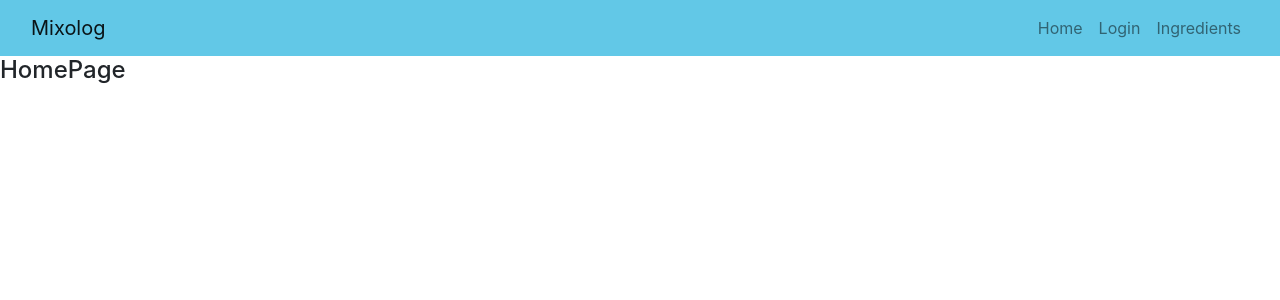
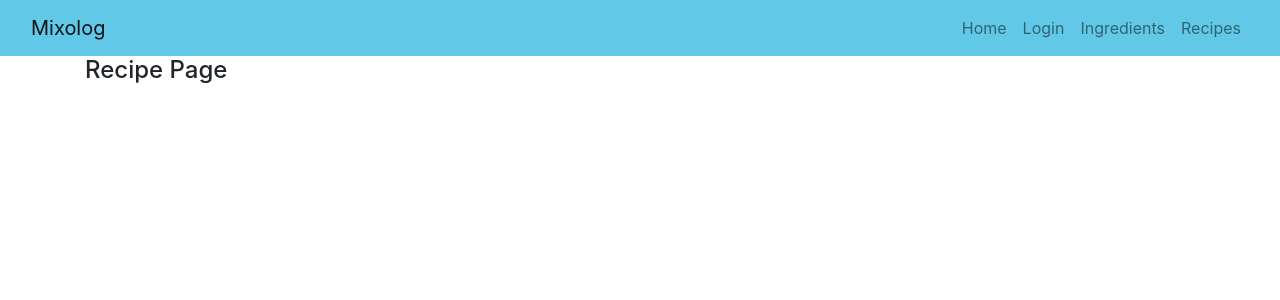
Before and after one commit to bsung03/mixology_2.0, a React (Create React App) app in the folder mixology-master/: page /recipes in a window 1280 px wide. Shown: the top 300 px of the page. Built offline with nearby package versions, Linux system fonts and the light colour scheme.

Commit message:
recipe page init

```diff
--- a/mixology-master/src/App.js
+++ b/mixology-master/src/App.js
@@ -6,6 +6,7 @@ import HomePage from './pages/homepage';
 import axios from 'axios';
 import LoginPage from './pages/loginPage';
 import IngredientsPage from './pages/ingredientsPage';
+import RecipePage from './pages/recipePage';
 
 
 class App extends React.Component {
@@ -35,6 +36,7 @@ class App extends React.Component {
                     <Link className="nav-link" to="/">Home</Link>
                     <Link className="nav-link" to="/login">Login</Link>
                     <Link className="nav-link" to="/ingredients">Ingredients</Link>
+                    <Link className="nav-link" to="/recipes">Recipes</Link>
                 </Nav>
               </Navbar.Collapse>
             </Navbar>
@@ -48,6 +50,10 @@ class App extends React.Component {
 
           <Route path="/login">
            <LoginPage/>
+          </Route>
+
+          <Route path="/recipes">
+            <RecipePage/>
           </Route>
 
           <Route path="/">
--- /dev/null
+++ b/mixology-master/src/pages/recipePage.js
@@ -0,0 +1,27 @@
+import React, {Component} from 'react';
+import "bootstrap/dist/css/bootstrap.min.css"
+import axios from 'axios';
+import { Button, Form, Table } from 'react-bootstrap';
+
+
+class RecipePage extends Component {
+    constructor(props){
+        super(props)
+        this.state = {
+            allrecipes : []
+        }
+
+    }
+
+
+
+    render() {
+        return(
+            <div className='container'>
+                <h4>Recipe Page</h4>
+            </div>
+        );
+    }
+}
+
+export default RecipePage;
```
